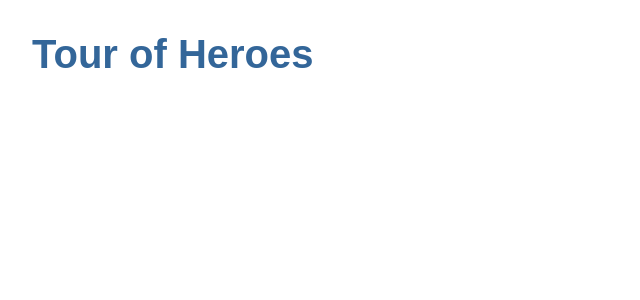
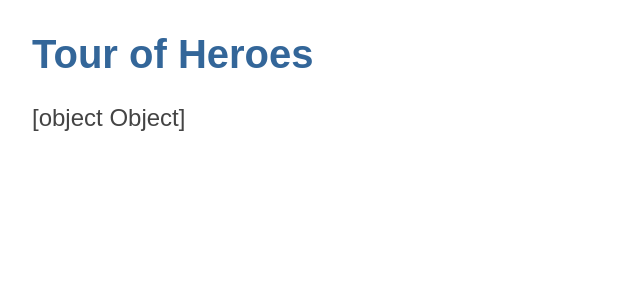
Before and after one commit to Luca-F/angular-tour-of-hereos, an Angular app: page / in a window 1280 px wide. Shown: the top 300 px of the page, without its empty margins (0-640 px from the left). Built offline with nearby package versions, Linux system fonts and the light colour scheme.

Commit message:
2 files modified, 1 added

```diff
--- a/src/app/app.component.html
+++ b/src/app/app.component.html
@@ -1,5 +1,5 @@
 <h1>{{title}}</h1>
-
+<app-hereos></app-hereos>
 
 <!--
 Copyright Google LLC. All Rights Reserved.
--- a/src/app/hereos/hereos.component.ts
+++ b/src/app/hereos/hereos.component.ts
@@ -1,4 +1,5 @@
 import { Component } from '@angular/core';
+import {Hero} from '../hero';
 
 @Component({
   selector: 'app-hereos',
@@ -6,5 +7,8 @@ import { Component } from '@angular/core';
   styleUrls: ['./hereos.component.css']
 })
 export class HereosComponent {
-  hero = 'Windstorm';
+  hero: Hero ={
+    id: 1,
+    name: 'Windstorm'
+  };
 }
--- /dev/null
+++ b/src/app/hero.ts
@@ -0,0 +1,4 @@
+export interface Hero{
+  id: number;
+  name: string;
+}
```
